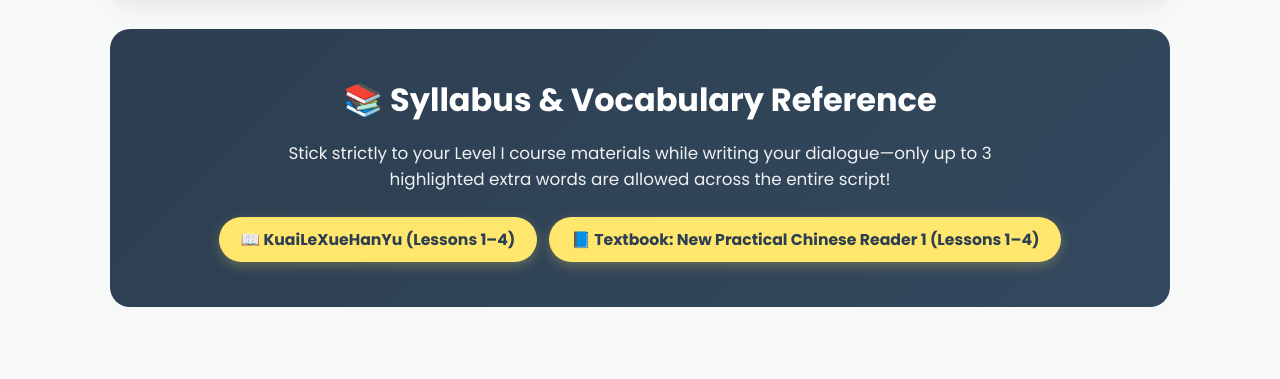
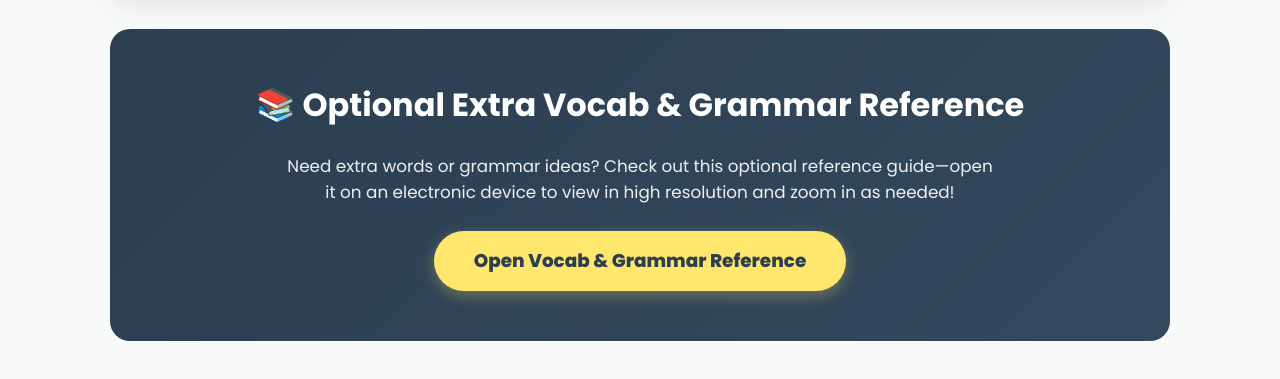
Before and after one commit to Remiyzx/lvl1coursework, a plain HTML site: page index.html in a window 1280 px wide. Shown: the part 4511-4890 px from the top of the page. Before the commit the page ends 4868 px from the top, so only its background shows below. Drawn offline with Linux system fonts and the light colour scheme.

Commit message:
Update index.html

```diff
--- a/index.html
+++ b/index.html
@@ -443,12 +443,12 @@
             font-weight: 400;
         }
 
-        /* Bottom Banner Section */
+        /* CTA Section */
         .cta-section {
             background: linear-gradient(135deg, var(--dark), #34495E);
             color: white;
             text-align: center;
-            padding: 45px 30px;
+            padding: 50px 30px;
             border-radius: 20px;
             margin-top: 20px;
         }
@@ -456,32 +456,32 @@
         .cta-section h2 {
             color: white;
             justify-content: center;
-            margin-bottom: 14px;
         }
 
         .cta-section p {
-            max-width: 750px;
+            max-width: 720px;
             margin: 0 auto;
             font-size: 1.05rem;
             opacity: 0.92;
         }
 
-        .syllabus-badges {
-            display: flex;
-            flex-wrap: wrap;
-            justify-content: center;
-            gap: 12px;
-            margin-top: 24px;
+        .cta-button {
+            display: inline-block;
+            background: var(--accent);
+            color: var(--dark);
+            padding: 15px 40px;
+            border-radius: 30px;
+            text-decoration: none;
+            font-weight: 800;
+            font-size: 1.15rem;
+            margin-top: 25px;
+            transition: all 0.3s ease;
+            box-shadow: 0 5px 15px rgba(255, 230, 109, 0.3);
         }
 
-        .syllabus-badge {
-            background: var(--accent);
-            color: var(--dark);
-            padding: 10px 22px;
-            border-radius: 30px;
-            font-weight: 700;
-            font-size: 0.98rem;
-            box-shadow: 0 4px 12px rgba(255, 230, 109, 0.25);
+        .cta-button:hover {
+            transform: translateY(-3px);
+            box-shadow: 0 8px 20px rgba(255, 230, 109, 0.5);
         }
 
         @media (min-width: 900px) {
@@ -731,14 +731,11 @@
             </div>
         </div>
 
-        <!-- Bottom Reference Banner -->
+        <!-- CTA Section -->
         <div class="cta-section">
-            <h2>📚 Syllabus & Vocabulary Reference</h2>
-            <p>Stick strictly to your Level I course materials while writing your dialogue—only up to 3 highlighted extra words are allowed across the entire script!</p>
-            <div class="syllabus-badges">
-                <span class="syllabus-badge">📖 KuaiLeXueHanYu (Lessons 1–4)</span>
-                <span class="syllabus-badge">📘 Textbook: New Practical Chinese Reader 1 (Lessons 1–4)</span>
-            </div>
+            <h2>📚 Optional Extra Vocab & Grammar Reference</h2>
+            <p>Need extra words or grammar ideas? Check out this optional reference guide—open it on an electronic device to view in high resolution and zoom in as needed!</p>
+            <a href="https://canva.link/dd2bpmvk2ihrl32" target="_blank" class="cta-button">Open Vocab & Grammar Reference</a>
         </div>
 
     </div>
```
